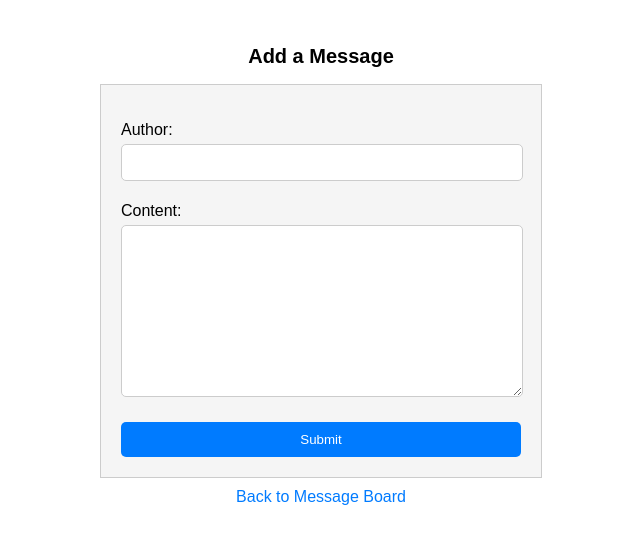
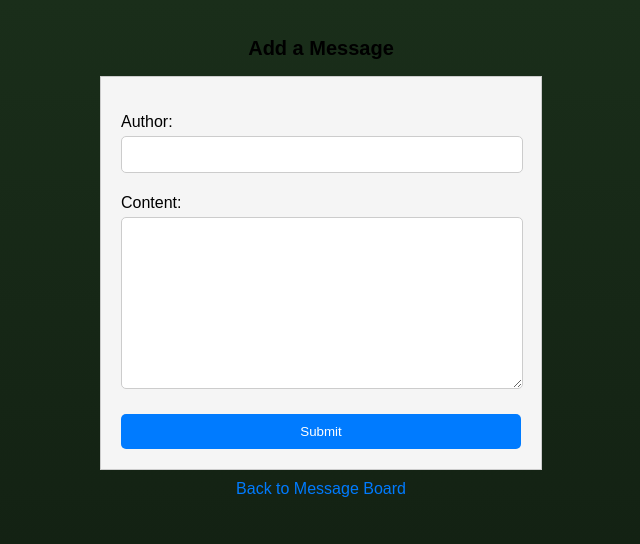
Before and after one commit to Dcourt9712/BilliardsTrainer, a Django app: page /add-message/ in a window 1280 px wide. Shown: the top 544 px of the page, without its empty margins (319-959 px from the left). Run offline with Django 4.2, Linux system fonts and the light colour scheme.

Commit message:
Updated message board styling
Updated text color and background to match welcome page.

```diff
--- a/static/css/message_board.css
+++ b/static/css/message_board.css
@@ -1,8 +1,19 @@
 /* CSS for the message list */
 
 
+body {
+  height: 100%;
+  background: rgb(26,46,26);
+  background: linear-gradient(180deg, rgba(26,46,26,1) 0%, rgba(16,28,16,1) 100%);
+  background-attachment: fixed;
+  color: white;
+  margin: 0;
+  padding: 0;
+}
+
 h1 {
     font-size: 24px;
+    color: white;
     text-align: center;
 }
 
```
